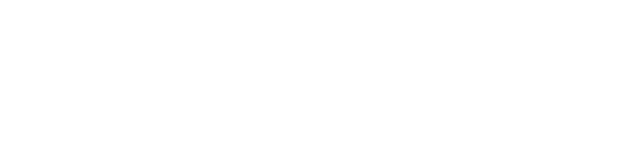
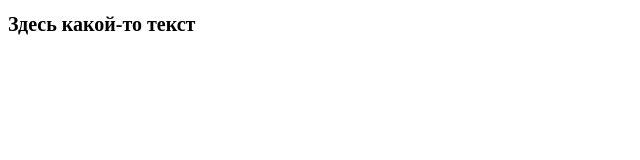
Before and after one commit to azatprojazz/Yandex-practicum-school, a plain HTML site: page dev/first-project/index.html in a window 1280 px wide. Shown: the whole page, without its empty margins (0-640 px from the left). Drawn offline with Linux system fonts and the light colour scheme.

Commit message:
реструктуризация

```diff
--- a/dev/index.html
+++ b/dev/first-project/index.html
@@ -5,9 +5,9 @@
   <meta http-equiv="X-UA-Compatible" content="IE=edge">
   <meta name="viewport" content="width=device-width, initial-scale=1.0">
   <title>Document</title>
-  <link rel="stylesheet" href="style.css">
+  <link rel="stylesheet" href="style/style.css">
 </head>
 <body>
-
+  <h1>Здесь какой-то текст</h1>
 </body>
 </html>
--- a/dev/style.css
+++ b/dev/first-project/style/style.css
@@ -1,3 +1,7 @@
 body {
   box-sizing: border-box;
 }
+
+h1 {
+  font-size: 20px;
+}
```
Also changed, not shown: 3 other files.
